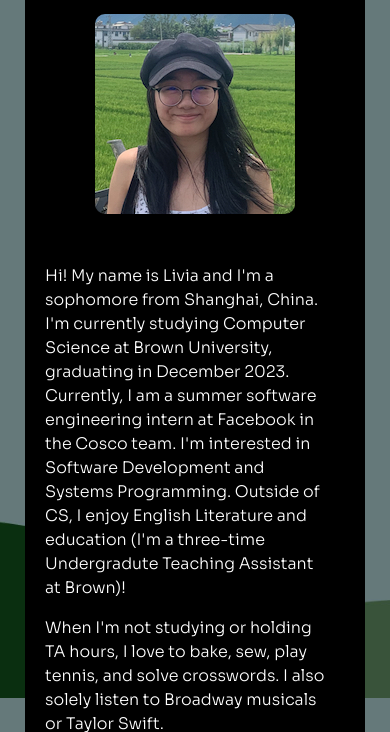
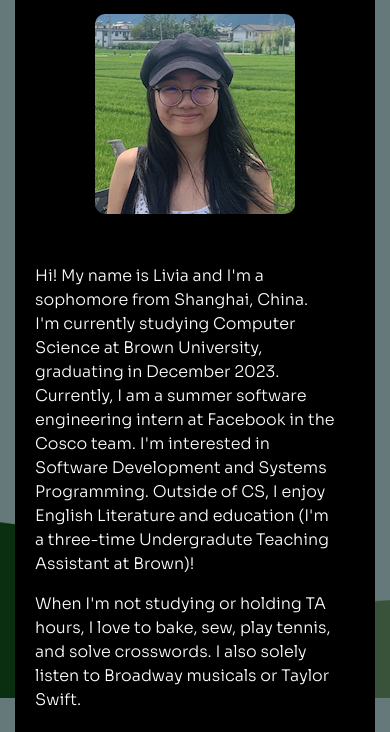
Before and after one commit to livia01px2019/personal-website, a React app: page / in a window 390 px wide. Shown: the part 146-878 px from the top of the page. Built offline with nearby package versions, Linux system fonts and the light colour scheme.

Commit message:
changing margin slightly

```diff
--- a/src/index.css
+++ b/src/index.css
@@ -71,8 +71,8 @@ a {
 
 @media (max-width: 700px) {
   .section {
-    margin-left: 25px;
-    margin-right: 25px;
+    margin-left: 15px;
+    margin-right: 15px;
   }
 }
 
```
